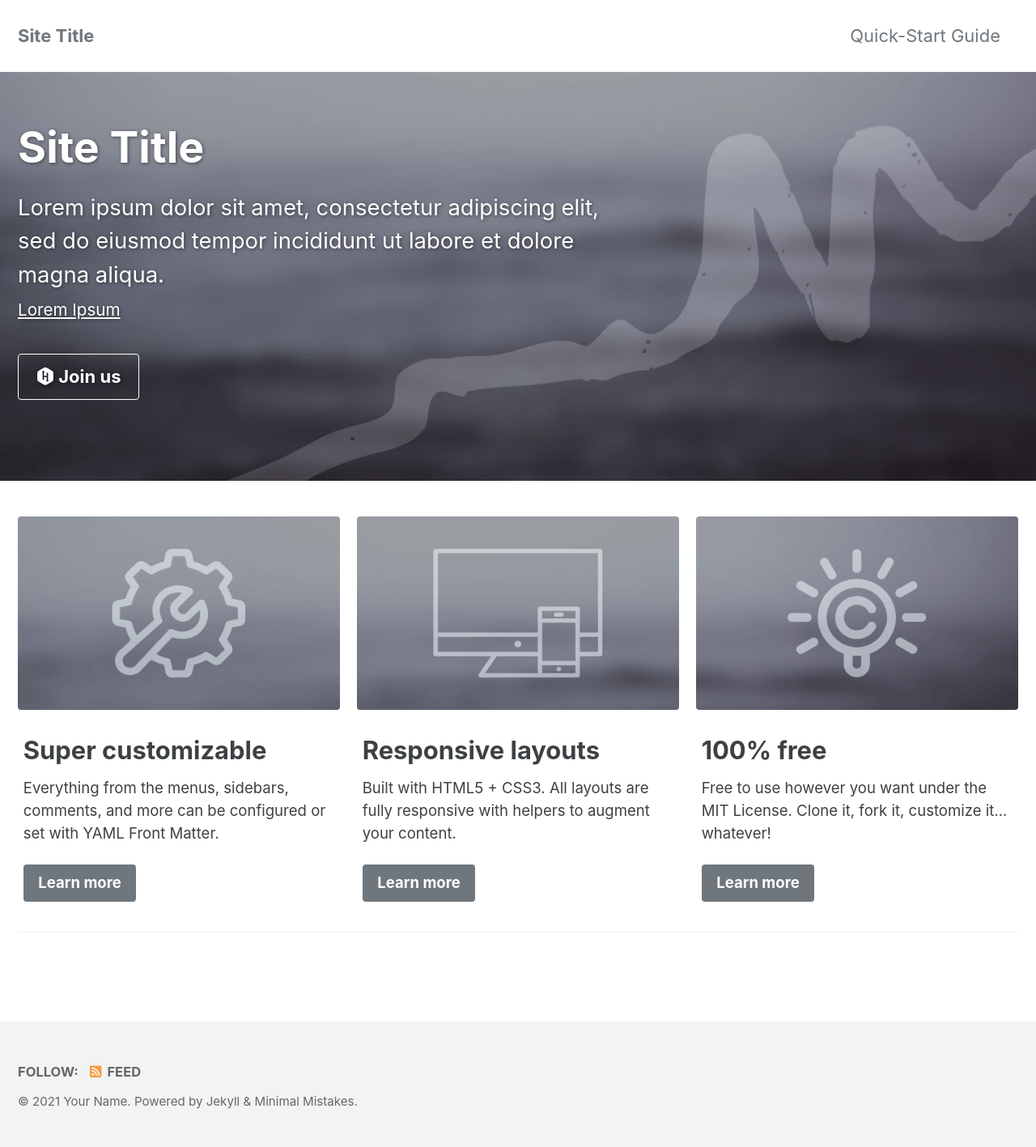
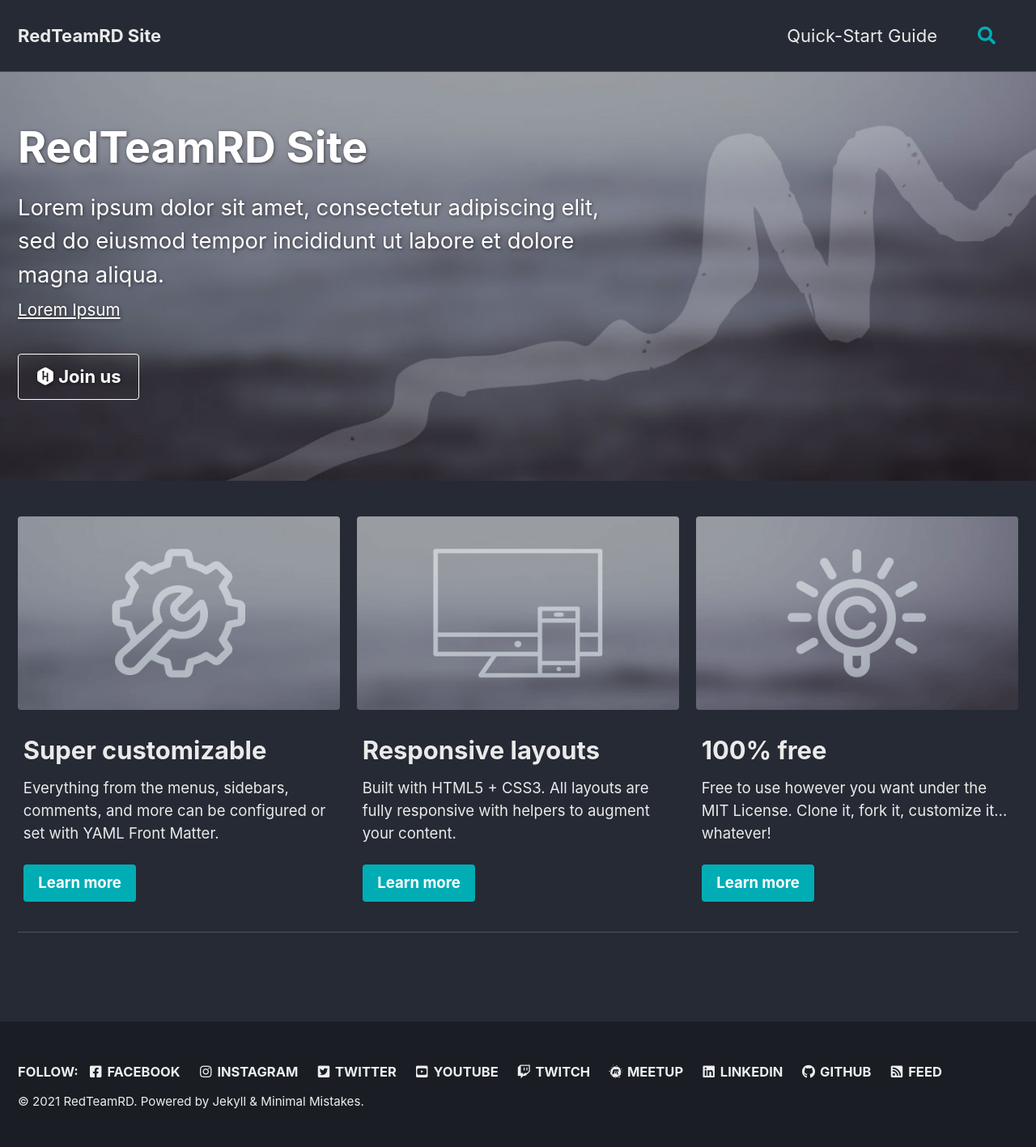
Before and after one commit to redteamrd/RedTeamRD.github.io, a Jekyll site: the page built from _pages/home.md, in a window 1280 px wide. Shown: the whole page at 81% size. Built offline with Jekyll 4.4.1, drawn with Linux system fonts in a browser that asks for light colours; cached includes are drawn as plain includes.

Commit message:
Update _config.yml

```diff
--- a/_config.yml
+++ b/_config.yml
@@ -12,18 +12,18 @@
 
 # theme                  : "minimal-mistakes-jekyll"
 # remote_theme           : "mmistakes/minimal-mistakes"
-minimal_mistakes_skin    : "default" # "air", "aqua", "contrast", "dark", "dirt", "neon", "mint", "plum", "sunrise"
+minimal_mistakes_skin    : "dark" # "default", "air", "aqua", "contrast", "dark", "dirt", "neon", "mint", "plum", "sunrise"
 
 # Site Settings
 locale                   : "en-US"
-title                    : "Site Title"
+title                    : "RedTeamRD Site"
 title_separator          : "-"
 subtitle                 : # site tagline that appears below site title in masthead
-name                     : "Your Name"
-description              : "An amazing website."
-url                      : # the base hostname & protocol for your site e.g. "https://mmistakes.github.io"
+name                     : RedTeamRD
+description              : "Hack the planet"
+url                      : "https://RedTeamRD.github.io" # the base hostname & protocol for your site e.g. "https://mmistakes.github.io"
 baseurl                  : # the subpath of your site, e.g. "/blog"
-repository               : # GitHub username/repo-name e.g. "mmistakes/minimal-mistakes"
+repository               : "redteamrd/RedTeamRD.github.io" # GitHub username/repo-name e.g. "mmistakes/minimal-mistakes"
 teaser                   : # path of fallback teaser image, e.g. "/assets/images/500x300.png"
 logo                     : # path of logo image to display in the masthead, e.g. "/assets/images/88x88.png"
 masthead_title           : # overrides the website title displayed in the masthead, use " " for no title
@@ -59,8 +59,8 @@ reCaptcha:
 atom_feed:
   path                   : # blank (default) uses feed.xml
   hide                   : # true, false (default)
-search                   : # true, false (default)
-search_full_content      : # true, false (default)
+search                   : true # true, false (default)
+search_full_content      : true # true, false (default)
 search_provider          : # lunr (default), algolia, google
 algolia:
   application_id         : # YOUR_APPLICATION_ID
@@ -78,7 +78,7 @@ naver_site_verification  :
 
 # Social Sharing
 twitter:
-  username               :
+  username               : "RedTeamRD"
 facebook:
   username               :
   app_id                 :
@@ -87,9 +87,14 @@ og_image                 : # Open Graph/Twitter default site image
 # For specifying social profiles
 # - https://developers.google.com/structured-data/customize/social-profiles
 social:
-  type                   : # Person or Organization (defaults to Person)
+  type                   : "Organization" # Person or Organization (defaults to Person)
   name                   : # If the user or organization name differs from the site's name
   links: # An array of links to social media profiles
+    - "https://twitter.com/RedTeamRD"
+    - "https://instagram.com/redteam_rd"
+    - "https://www.linkedin.com/company/redteamrd/"
+    - "https://www.twitch.tv/redteamrd"
+    - "https://www.meetup.com/es/Hack-The-Box-Santo-Domingo-Meetup/"
 
 # Analytics
 analytics:
@@ -129,30 +134,37 @@ author:
 # Site Footer
 footer:
   links:
+    - label: "Facebook"
+      icon: "fab fa-fw fa-facebook-square"
+      url: "https://www.facebook.com/pages/category/Community/RedTeamRD-101645264684550/"
+    - label: "Instagram"
+      icon: "fab fa-fw fa-instagram"
+      url: "https://www.instagram.com/redteam_rd/?hl=es-la"
     - label: "Twitter"
       icon: "fab fa-fw fa-twitter-square"
-      # url:
-    - label: "Facebook"
-      icon: "fab fa-fw fa-facebook-square"
-      # url:
+      url: "https://twitter.com/redteamrd?lang=es"
+    - label: "Youtube"
+      icon: "fab fa-fw fa-youtube-square"
+      url: "https://www.youtube.com/c/JulioUre%C3%B1a/videos"
+    - label: "Twitch"
+      icon: "fab fa-fw fa-twitch"
+      url: "https://www.twitch.tv/redteamrd"
+    - label: "Meetup"
+      icon: "fab fa-fw fa-meetup"
+      url: "https://www.meetup.com/es/Hack-The-Box-Santo-Domingo-Meetup/"
+    - label: "LinkedIn"
+      icon: "fab fa-fw fa-linkedin"
+      url: "https://www.linkedin.com/company/redteamrd/"
     - label: "GitHub"
       icon: "fab fa-fw fa-github"
-      # url:
-    - label: "GitLab"
-      icon: "fab fa-fw fa-gitlab"
-      # url:
-    - label: "Bitbucket"
-      icon: "fab fa-fw fa-bitbucket"
-      # url:
-    - label: "Instagram"
-      icon: "fab fa-fw fa-instagram"
-      # url:
+      url: "https://github.com/redteamrd"
 
 
 # Reading Files
 include:
   - .htaccess
   - _pages
+  - _docs
 exclude:
   - "*.sublime-project"
   - "*.sublime-workspace"
@@ -217,7 +229,7 @@ sass:
 permalink: /:categories/:title/
 paginate: 5 # amount of posts to show
 paginate_path: /page:num/
-timezone: # https://en.wikipedia.org/wiki/List_of_tz_database_time_zones
+timezone: America/La_Paz # https://en.wikipedia.org/wiki/List_of_tz_database_time_zones
 
 
 # Plugins (previously gems:)
@@ -227,6 +239,7 @@ plugins:
   - jekyll-gist
   - jekyll-feed
   - jekyll-include-cache
+  - jemoji
 
 # mimic GitHub Pages with --safe
 whitelist:
@@ -235,6 +248,7 @@ whitelist:
   - jekyll-gist
   - jekyll-feed
   - jekyll-include-cache
+  - jemoji
 
 
 # Archives
@@ -282,8 +296,20 @@ defaults:
       type: posts
     values:
       layout: single
-      author_profile: true
+      author_profile: false
       read_time: true
-      comments: # true
+      comments: false # true
       share: true
       related: true
+      show_date: true
+      sidebar:
+        nav: "docs"
+  # _docs
+  - scope:
+      path: ""
+      type: pages
+    values:
+      layout: single
+      share: true
+      sidebar:
+        nav: "docs"
```
